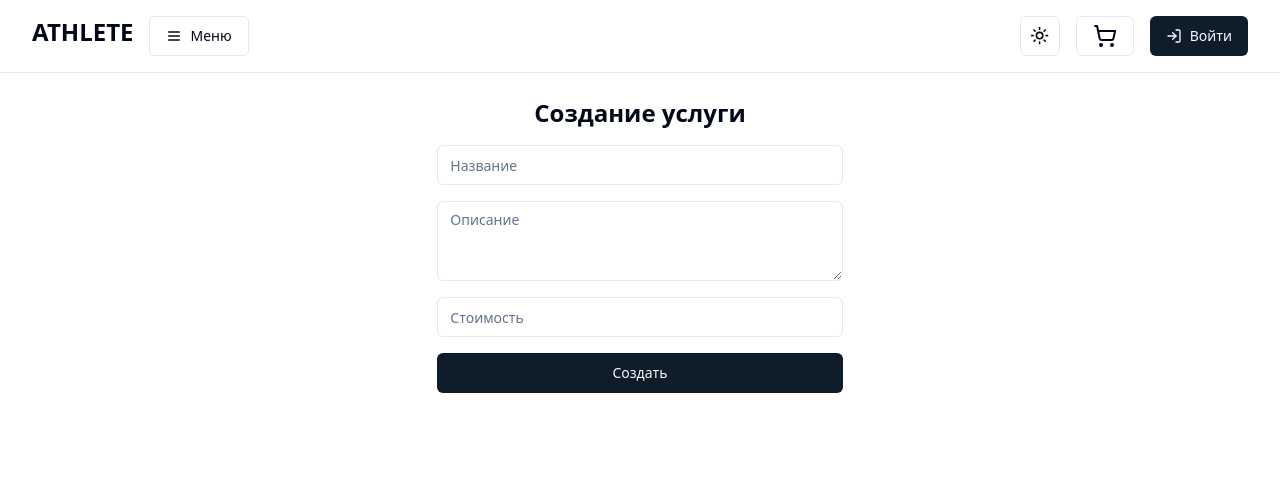
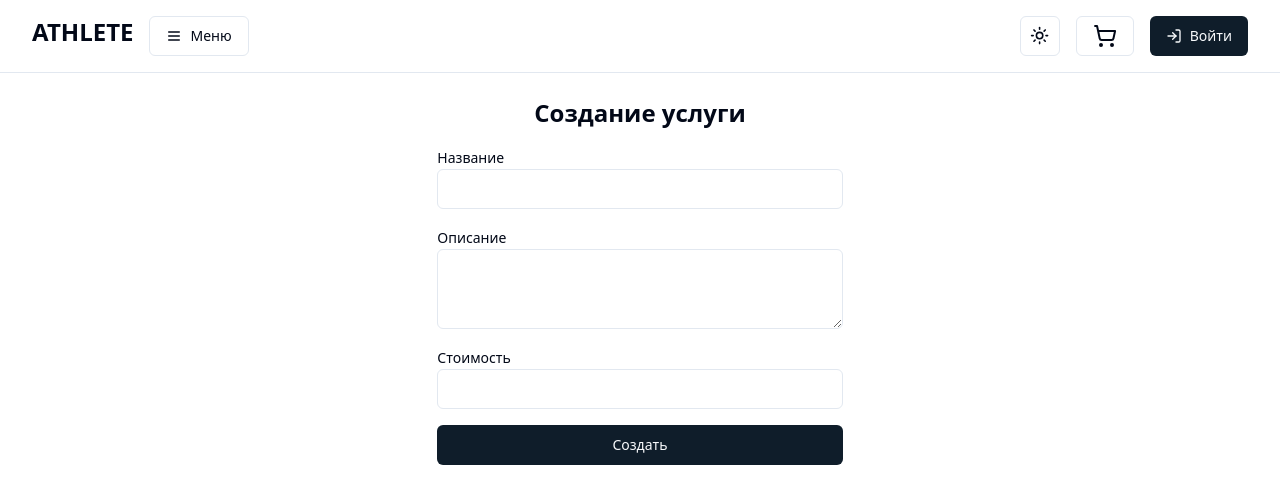
Before and after one commit to sergey-cyber/athlete, a Next.js app: page /amenities/create in a window 1280 px wide. Shown: the top 504 px of the page. Built offline with nearby package versions, Linux system fonts and the light colour scheme.

Commit message:
AmenitiesForm has been unified

```diff
--- a/src/components/amenities/amenities-form.tsx
+++ b/src/components/amenities/amenities-form.tsx
@@ -4,6 +4,7 @@ import { PropsWithChildren } from "react";
 import { Input } from "../ui/input";
 import { Textarea } from "../ui/textarea";
 import { AmenitiesType } from "@/service/amenities/types";
+import { Label } from "../ui/label";
 
 interface Props extends PropsWithChildren {
   values: Partial<AmenitiesType>;
@@ -13,23 +14,29 @@ interface Props extends PropsWithChildren {
 export function AmenitiesForm({ values, onChange, children }: Props) {
   return (
     <div className="flex flex-col w-1/3 gap-y-4 pt-4">
+      <div>
+        <Label>Название</Label>
         <Input
           type="string"
-        placeholder="Название"
           value={values.title}
           onChange={(e) => onChange("title", e.currentTarget.value)}
         />
+      </div>
+      <div>
+        <Label>Описание</Label>
         <Textarea
-        placeholder="Описание"
           value={values.description}
           onChange={(e) => onChange("description", e.currentTarget.value)}
         />
+      </div>
+      <div>
+        <Label>Стоимость</Label>
         <Input
           type="number"
-        placeholder="Стоимость"
           value={values.price || ""}
           onChange={(e) => onChange("price", e.currentTarget.value)}
         />
+      </div>
       {/*Submit button placement*/}
       {children}
     </div>
```
Lines whose indentation alone changed are shown as unchanged.
